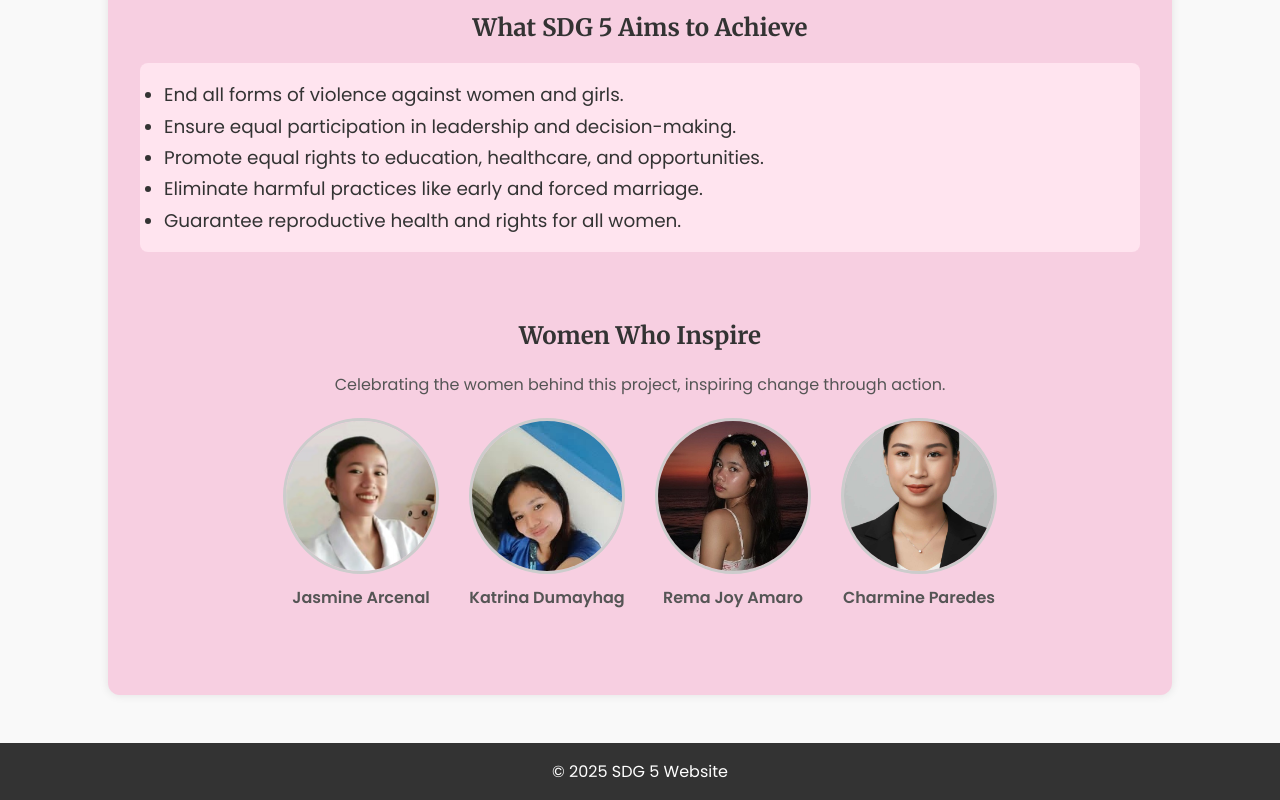
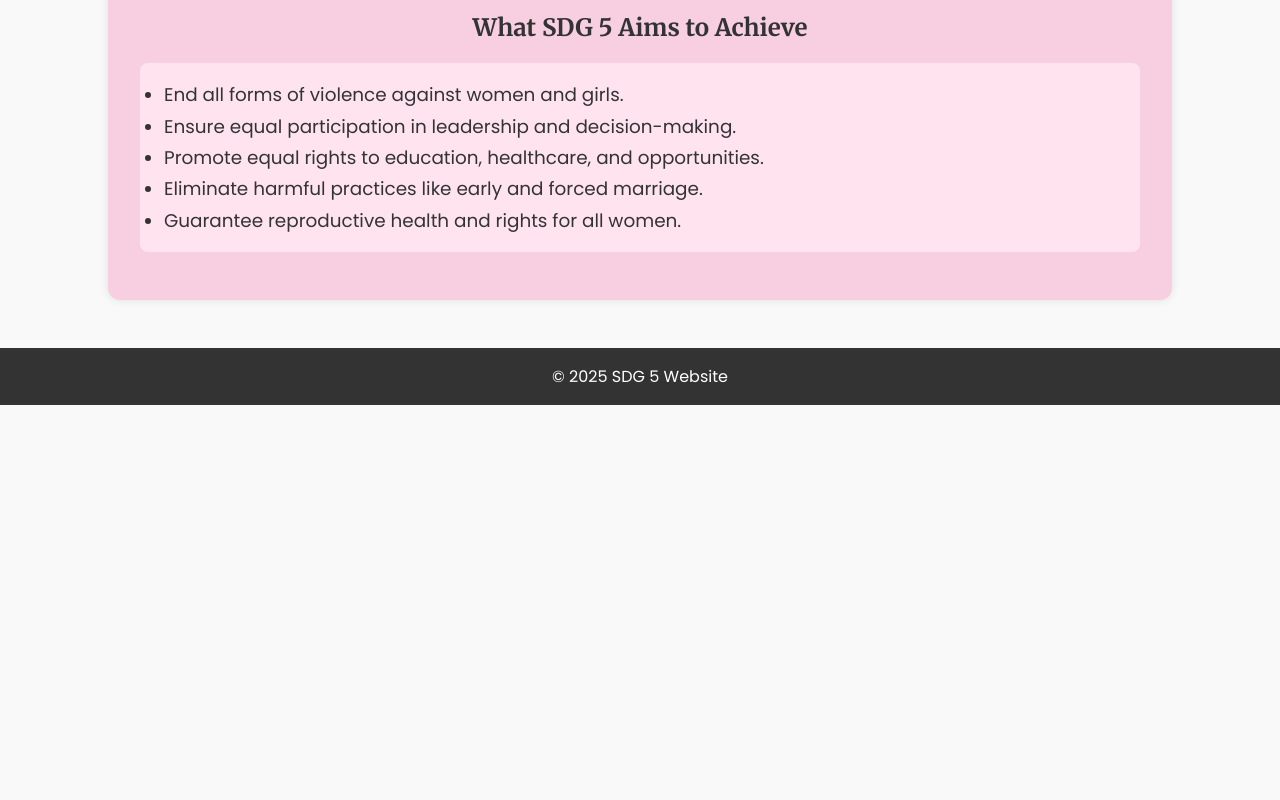
Before and after one commit to Remajoy/amaro, a plain HTML site: page about.html in a window 1280 px wide. Shown: the part 748-1548 px from the top of the page. After the commit the page ends 1153 px from the top, so only its background shows below. Drawn offline with Linux system fonts and the light colour scheme.

Commit message:
shes.html

```diff
--- a/about.html
+++ b/about.html
@@ -47,28 +47,7 @@
         <li>Eliminate harmful practices like early and forced marriage.</li>
         <li>Guarantee reproductive health and rights for all women.</li>
     </ul>
-<section class="women-inspire">
-    <h2>Women Who Inspire</h2>
-    <p>Celebrating the women behind this project, inspiring change through action.</p>
-    <div class="team-container">
-        <div class="team-member">
-            <img src="jaja.jpg" alt="Jasmine Arcenal">
-            <p>Jasmine Arcenal</p>
-        </div>
-        <div class="team-member">
-            <img src="kat2.jpg" alt="Katrina Dumayhag">
-            <p>Katrina Dumayhag</p>
-        </div>
-        <div class="team-member">
-            <img src="rem.jpg" alt="Rema Joy Amaro">
-            <p>Rema Joy Amaro</p>
-        </div>
-        <div class="team-member">
-            <img src="cha.jpg" alt="Charmine Paredes">
-            <p>Charmine Paredes</p>
-        </div>
-    </div>
-</section>
+
 
 
 
```
